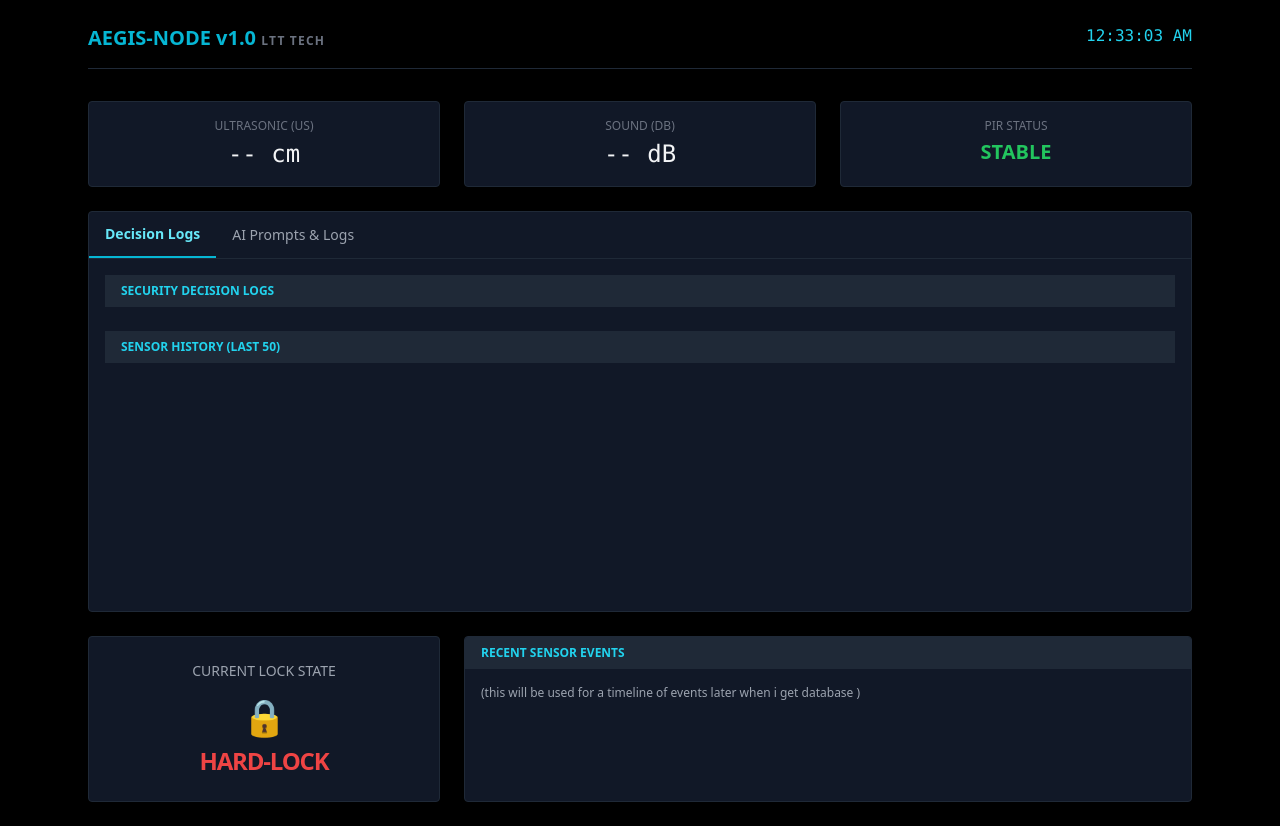
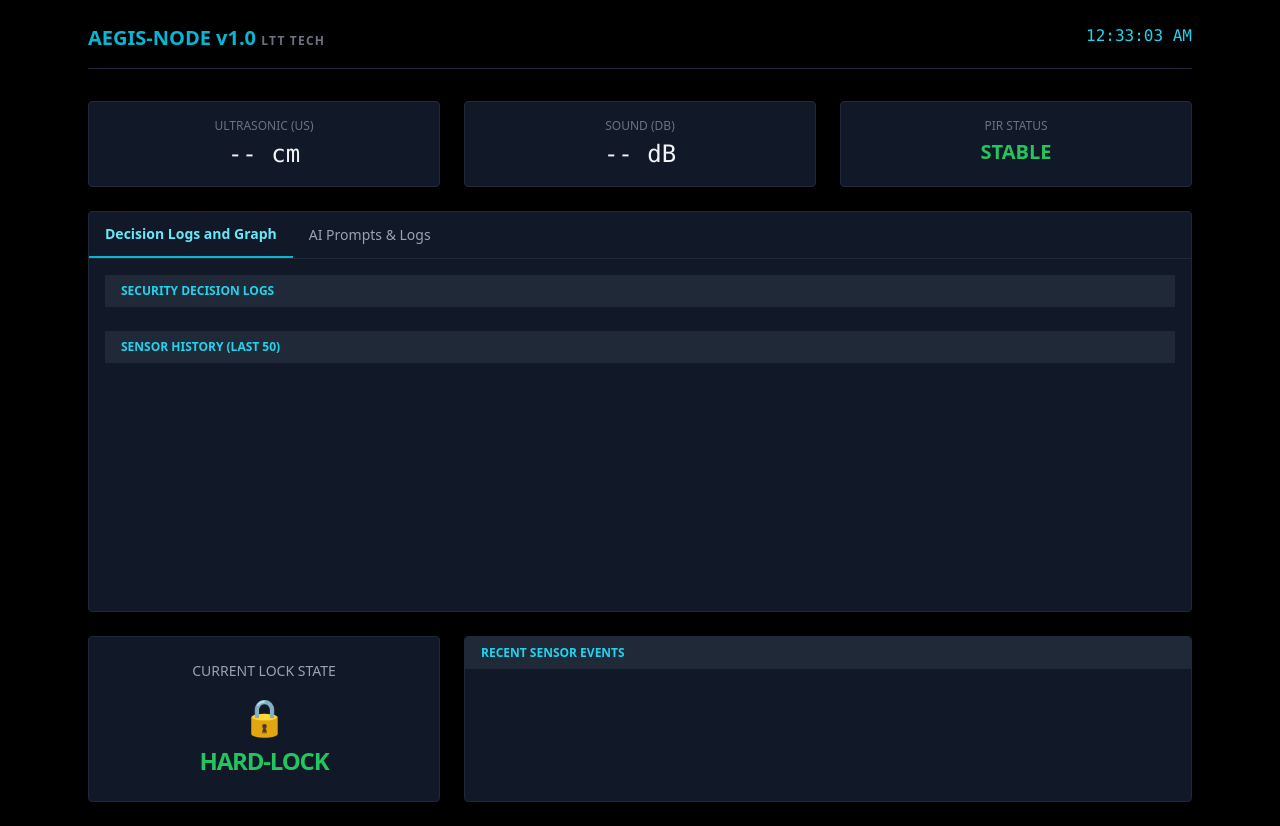
Before and after one commit to NatDeCocoaaa/PEMBEDS-FINAL---AI-Security-System, a plain HTML site: page FrontEnd/index.html in a window 1280 px wide. Drawn offline with nearby package versions, Linux system fonts and the light colour scheme; no server answers.

Commit message:
adjust ino file contents

```diff
--- a/FrontEnd/index.html
+++ b/FrontEnd/index.html
@@ -37,7 +37,7 @@
 
         <div class="bg-gray-900 rounded border border-gray-800 mb-6">
             <div class="flex border-b border-gray-800">
-                <button id="tab-logs" class="px-4 py-3 text-sm font-bold text-cyan-300 border-b-2 border-cyan-500">Decision Logs</button>
+                <button id="tab-logs" class="px-4 py-3 text-sm font-bold text-cyan-300 border-b-2 border-cyan-500">Decision Logs and Graph</button>
                 <button id="tab-ai" class="px-4 py-3 text-sm font-medium text-gray-400 hover:text-cyan-300">AI Prompts & Logs</button>
             </div>
 
@@ -92,13 +92,13 @@
             <div id="system-status" class="p-6 bg-gray-900 rounded border border-gray-800 text-center lg:col-span-1">
                 <p class="text-sm text-gray-400 uppercase mb-4">Current Lock State</p>
                 <div id="lock-icon" class="text-4xl mb-2 text-red-500">🔒</div>
-                <h2 id="lock-text" class="text-2xl font-black uppercase text-red-500 tracking-tighter">Hard-Lock</h2>
+                <h2 id="lock-text" class="text-2xl font-black uppercase text-green-500 tracking-tighter">Hard-Lock</h2>
             </div>
 
             <div class="lg:col-span-2 bg-gray-900 rounded border border-gray-800 overflow-hidden">
                 <div class="bg-gray-800 px-4 py-2 text-xs font-bold uppercase text-cyan-400">Recent Sensor Events</div>
                 <div class="p-4">
-                    <p class="text-xs text-gray-400">(this will be used for a timeline of events later when i get database )</p>
+                    <p class="text-xs text-gray-400"></p>
                 </div>
             </div>
         </div>
```
Also changed, not shown: 1 other file.
